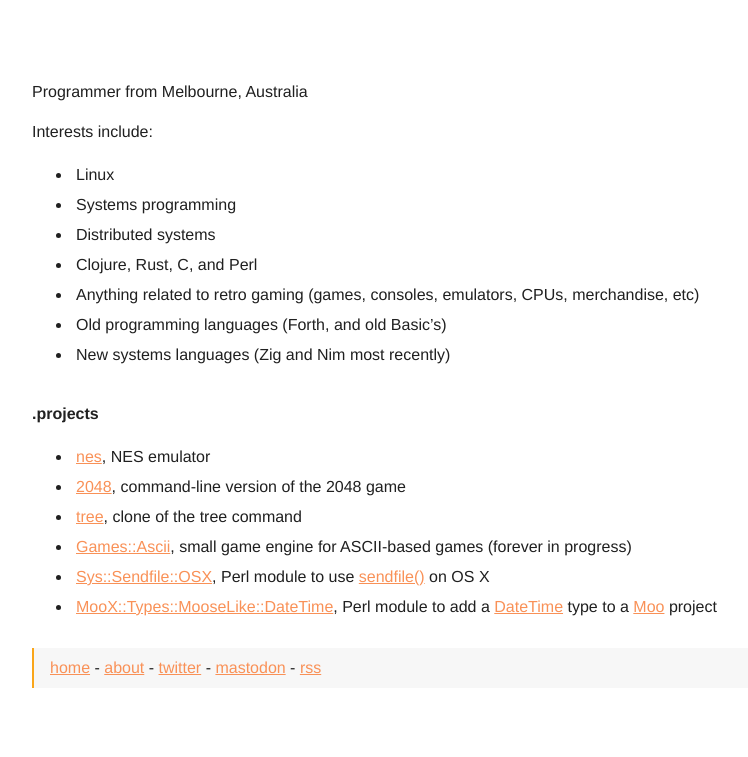
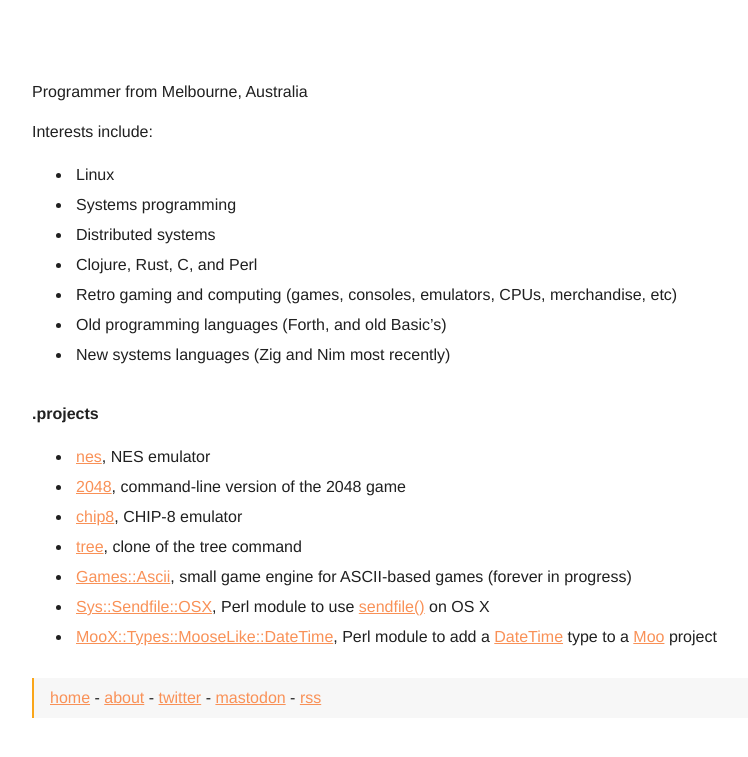
Before and after one commit to ltriant/ltriant.github.io, a Jekyll site: the page built from about.md, in a window 1280 px wide. Shown: the top 757 px of the page, without its empty margins (208-956 px from the left). Built offline with Jekyll 4.4.1, drawn with Linux system fonts in a browser that asks for light colours.

Commit message:
about: add chip8 to the project list

```diff
--- a/about.md
+++ b/about.md
@@ -10,7 +10,7 @@ Interests include:
 * Systems programming
 * Distributed systems
 * Clojure, Rust, C, and Perl
-* Anything related to retro gaming (games, consoles, emulators, CPUs, merchandise, etc)
+* Retro gaming and computing (games, consoles, emulators, CPUs, merchandise, etc)
 * Old programming languages (Forth, and old Basic's)
 * New systems languages (Zig and Nim most recently)
 
@@ -18,6 +18,7 @@ Interests include:
 
 * [nes](https://github.com/ltriant/nes), NES emulator
 * [2048](https://github.com/ltriant/2048), command-line version of the 2048 game
+* [chip8](https://github.com/ltriant/chip8), CHIP-8 emulator
 * [tree](https://github.com/ltriant/tree), clone of the tree command
 * [Games::Ascii](https://github.com/ltriant/Games-Ascii), small game engine for ASCII-based games (forever in progress)
 * [Sys::Sendfile::OSX](https://metacpan.org/pod/Sys::Sendfile::OSX), Perl module to use [sendfile()](https://jvns.ca/blog/2016/01/23/sendfile-a-new-to-me-system-call/) on OS X
```
